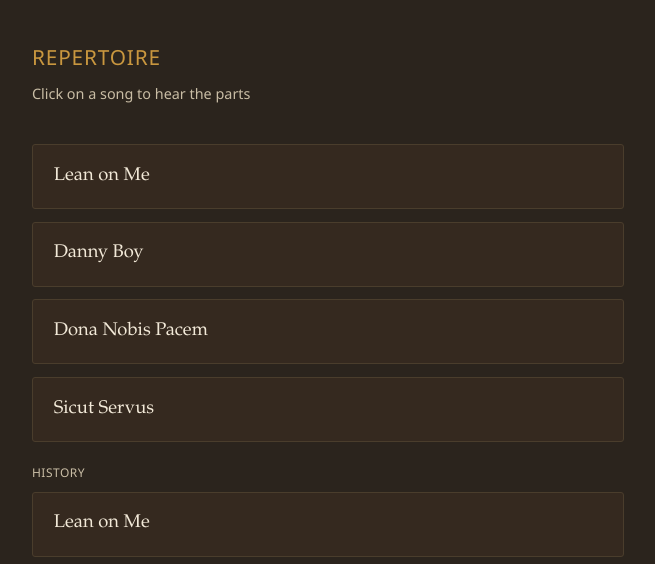
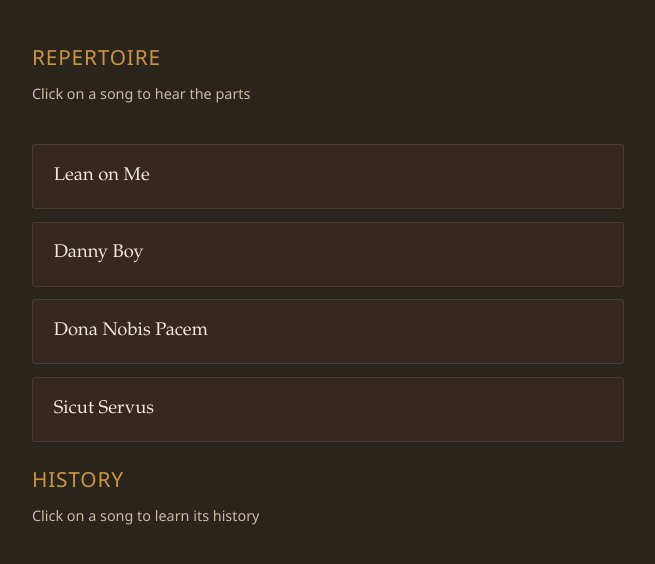
Before and after one commit to RoyB314/Singing-With-Friends, a plain HTML site: page index.html in a window 1280 px wide. Shown: the part 228-792 px from the top of the page, without its empty margins (312-967 px from the left). Drawn offline with Linux system fonts and the light colour scheme.

Commit message:
correction

```diff
--- a/index.html
+++ b/index.html
@@ -24,8 +24,9 @@
     <a class="song-btn" href="sicut-servus.html">Sicut Servus</a>
   </div>
 
-  <p class="group-label">History</p>
-  <div class="song-grid">
+<p class="group-label large">History</p>
+<p class="piece-meta">Click on a song to learn its history</p>
+<div class="song-grid">
     <a class="song-btn" href="history/lean-on-me-history.pdf">Lean on Me</a>
     <a class="song-btn" href="history/danny-boy-history.pdf">Danny Boy</a>
     <a class="song-btn" href="history/dona-nobis-pacem-history.pdf">Dona Nobis Pacem</a>
```
